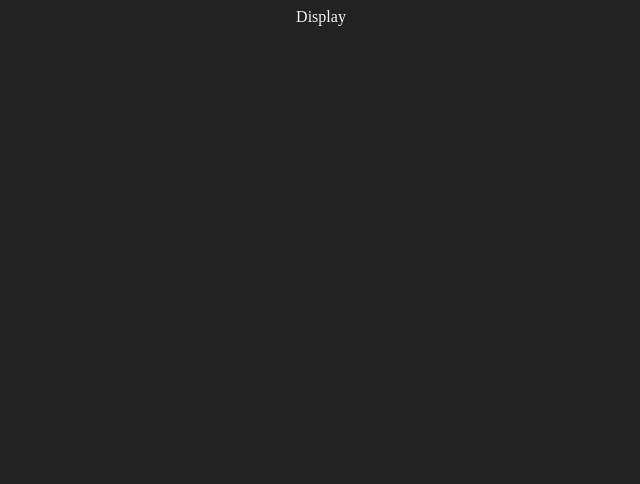
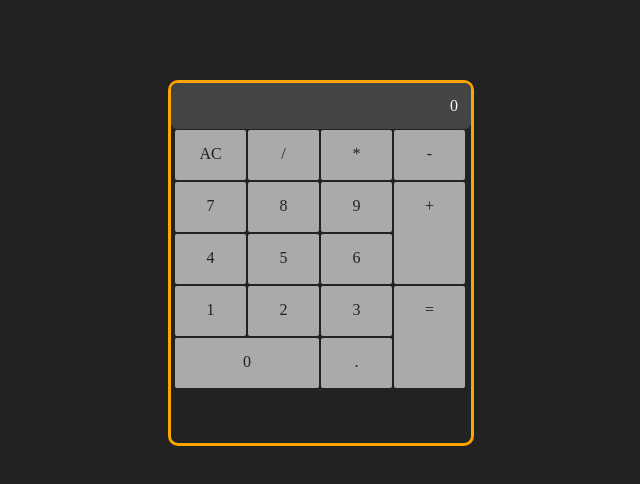
Before and after one commit to BillyBDev/javascript-calculator, a React (Create React App) app: page / in a window 1280 px wide. Shown: the top 484 px of the page, without its empty margins (319-959 px from the left). Built offline with nearby package versions, Linux system fonts and the light colour scheme.

Commit message:
Built layout

```diff
--- a/src/App.js
+++ b/src/App.js
@@ -1,11 +1,58 @@
+import React, { useState } from 'react';
+
 
 
 function App() {
+
+  const [equation, setEquation] = useState("0");
+  const [answer, setAnswer] = useState("0");
+
+  // try mathjs
+
+  const addToEquation = (char) => {
+
+    const signs = ["/", "*", "-", "+"]
+
+    setEquation(equation + char)
+  }
+
   return (
     <div className="App">
       <div id="calculator">
         <div id="display">
-          Display
+          <div id="display-text">
+            {equation}
+          </div>
+        </div>
+
+        <div id="buttons">
+          <div id="main-buttons">
+            <div className="button" id="clear">AC</div>
+            <div className="button" id="divide">/</div>
+            <div className="button" id="multiply">*</div>
+
+            <div className="button" id="seven">7</div>
+            <div className="button" id="eight">8</div>
+            <div className="button" id="nine">9</div>
+
+            <div className="button" id="four">4</div>
+            <div className="button" id="five">5</div>
+            <div className="button" id="six">6</div>
+
+            <div className="button" id="one">1</div>
+            <div className="button" id="two">2</div>
+            <div onClick={() => {addToEquation("3")}} className="button" id="three">3</div>
+
+            <div className="button" id="zero">0</div>
+            <div className="button" id="decimal">.</div>
+          </div>
+
+          <div id="right-buttons">
+            <div className="button" id="subtract">-</div>
+            <div className="button" id="add">+</div>
+            <div className="button" id="equals">=</div>
+          </div>
+
         </div>
       </div>
     </div>
--- a/src/index.css
+++ b/src/index.css
@@ -3,3 +3,65 @@ body {
   color: whitesmoke;
   text-align: center;
 }
+
+#calculator {
+  height: 360px;
+  width: 300px;
+  border: 3px solid orange;
+  border-radius: 10px;
+  margin: 80px auto;
+}
+
+#display {
+  display: flex;
+  justify-content: flex-end;
+  background-color: #444;
+  border: 3px solid #444;
+  border-radius: 6px;
+  color: whitesmoke;
+  height: 40px;
+}
+
+#display-text {
+  align-self: center;
+  margin-right: 10px;
+
+}
+
+ #buttons {
+  display: flex;
+}
+
+
+#main-buttons {
+  display: inline-block;
+  /* border: 2px solid white; */
+  width: 75%;
+}
+
+#right-buttons {
+  display: inline-block;
+  /* border: 2px solid white; */
+  width: 25%;
+  margin-left: -4px;
+}
+
+.button {
+  display: inline-block;
+  background-color: #AAA;
+  color: #222;
+  width: 71px;
+  height: 35px;
+  margin: 1px;
+  border-radius: 2px;
+  padding-top: 15px;
+}
+
+#add, #equals {
+  height: 87px;
+}
+
+
+#zero {
+  width: 144px;
+}
```
